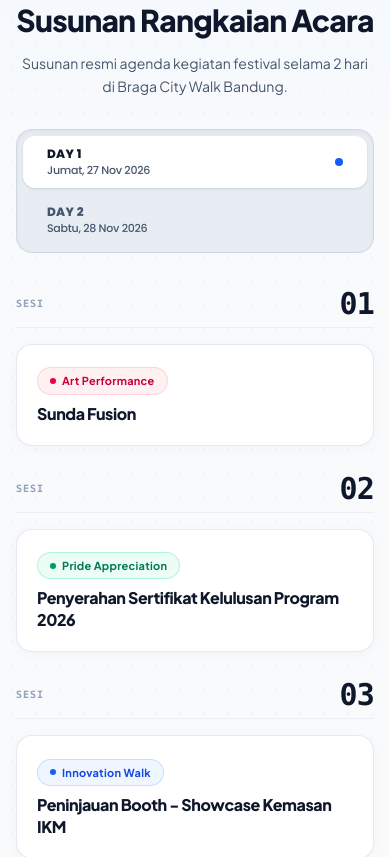
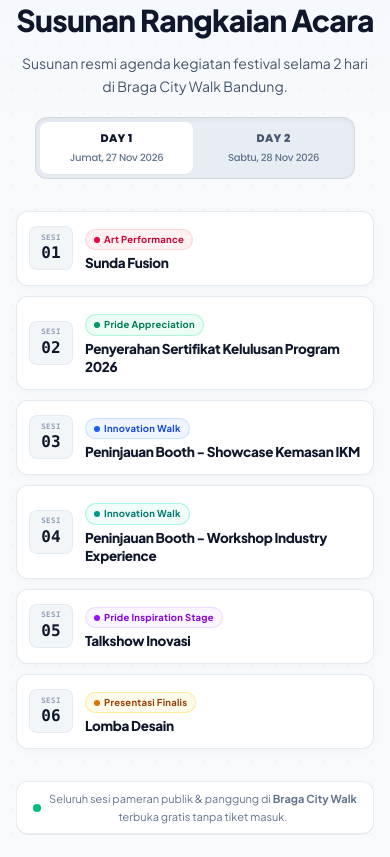
Before and after one commit to Syd-max/pride-industri-2026, a Next.js app: page / in a window 390 px wide. Shown: the part 7400-8257 px from the top of the page. Built offline with nearby package versions, Linux system fonts and the light colour scheme.

Commit message:
fix: compact and tighten rundown schedule cards and day switcher for mobile view

```diff
--- a/src/components/sections/ProgramSection.tsx
+++ b/src/components/sections/ProgramSection.tsx
@@ -248,57 +248,47 @@ export default function ProgramSection() {
           </p>
 
           {/* Apple-style Segmented Day Switcher */}
-          <div className="mt-8 sm:mt-10 inline-flex flex-col sm:flex-row p-1.5 rounded-2xl sm:rounded-full bg-slate-200/75 border border-slate-300/80 shadow-inner gap-1.5 w-full sm:w-auto font-[family-name:var(--font-poppins)]">
+          <div className="mt-5 sm:mt-8 grid grid-cols-2 p-1 sm:p-1.5 rounded-xl sm:rounded-full bg-slate-200/75 border border-slate-300/80 shadow-inner gap-1 w-full max-w-xs sm:max-w-none sm:w-auto sm:inline-flex sm:flex-row font-[family-name:var(--font-poppins)] mx-auto">
             {/* Day 1 Switcher */}
             <button
               type="button"
               onClick={() => setActiveDay('day1')}
-              className={`px-6 py-2.5 rounded-xl sm:rounded-full text-left sm:text-center transition-all cursor-pointer flex items-center justify-between sm:justify-center gap-3 ${
+              className={`px-3 sm:px-6 py-2 sm:py-2.5 rounded-lg sm:rounded-full text-center transition-all cursor-pointer flex flex-col items-center justify-center ${
                 activeDay === 'day1'
-                  ? 'bg-white text-slate-900 shadow-sm'
+                  ? 'bg-white text-slate-900 shadow-xs sm:shadow-sm'
                   : 'text-slate-600 hover:text-slate-900'
               }`}
             >
-              <div className="flex flex-col sm:items-center leading-tight">
-                <span className="text-xs sm:text-sm font-extrabold tracking-wide uppercase">
+              <span className="text-[11px] sm:text-sm font-extrabold tracking-wide uppercase">
                 DAY 1
               </span>
-                <span className="text-[11px] sm:text-xs font-medium tracking-tight text-slate-600 mt-0.5">
+              <span className="text-[10px] sm:text-xs font-medium tracking-tight text-slate-500 sm:text-slate-600 mt-0.5">
                 Jumat, 27 Nov 2026
               </span>
-              </div>
-              {activeDay === 'day1' && (
-                <span className="sm:hidden w-2 h-2 rounded-full bg-blue-600" />
-              )}
             </button>
 
             {/* Day 2 Switcher */}
             <button
               type="button"
               onClick={() => setActiveDay('day2')}
-              className={`px-6 py-2.5 rounded-xl sm:rounded-full text-left sm:text-center transition-all cursor-pointer flex items-center justify-between sm:justify-center gap-3 ${
+              className={`px-3 sm:px-6 py-2 sm:py-2.5 rounded-lg sm:rounded-full text-center transition-all cursor-pointer flex flex-col items-center justify-center ${
                 activeDay === 'day2'
-                  ? 'bg-white text-slate-900 shadow-sm'
+                  ? 'bg-white text-slate-900 shadow-xs sm:shadow-sm'
                   : 'text-slate-600 hover:text-slate-900'
               }`}
             >
-              <div className="flex flex-col sm:items-center leading-tight">
-                <span className="text-xs sm:text-sm font-extrabold tracking-wide uppercase">
+              <span className="text-[11px] sm:text-sm font-extrabold tracking-wide uppercase">
                 DAY 2
               </span>
-                <span className="text-[11px] sm:text-xs font-medium tracking-tight text-slate-600 mt-0.5">
+              <span className="text-[10px] sm:text-xs font-medium tracking-tight text-slate-500 sm:text-slate-600 mt-0.5">
                 Sabtu, 28 Nov 2026
               </span>
-              </div>
-              {activeDay === 'day2' && (
-                <span className="sm:hidden w-2 h-2 rounded-full bg-blue-600" />
-              )}
             </button>
           </div>
         </div>
 
         {/* ─── Apple-Inspired Visual Timeline Spine & Schedule Cards ─── */}
-        <div className="relative space-y-6 sm:space-y-8">
+        <div className="relative space-y-2.5 sm:space-y-6">
 
           {/* Continuous vertical timeline connector (Desktop only) */}
           <div
@@ -310,10 +300,10 @@ export default function ProgramSection() {
             return (
               <div
                 key={item.id}
-                className="relative flex flex-col sm:flex-row items-start gap-4 sm:gap-7 group"
+                className="relative flex flex-col sm:flex-row items-stretch sm:items-start sm:gap-7 group"
               >
-                {/* Left Column: Sequence Number (Tanpa Jam, Murni Susunan Acara) */}
-                <div className="w-full sm:w-[92px] flex-shrink-0 pt-1 flex items-center sm:items-end justify-between sm:justify-start sm:flex-col gap-0.5 border-b sm:border-b-0 pb-2 sm:pb-0 border-slate-200/60">
+                {/* Desktop-only: Left Column Sequence Number */}
+                <div className="hidden sm:flex sm:w-[92px] flex-shrink-0 pt-1 flex-col items-end gap-0.5">
                   <span className="text-[10px] font-mono font-bold uppercase tracking-widest text-slate-400">
                     SESI
                   </span>
@@ -322,7 +312,7 @@ export default function ProgramSection() {
                   </div>
                 </div>
 
-                {/* Center Timeline Node Bead (Desktop only) */}
+                {/* Desktop-only: Center Timeline Node Bead */}
                 <div
                   className="hidden sm:flex items-center justify-center relative z-10 flex-shrink-0 pt-2"
                   aria-hidden="true"
@@ -332,21 +322,34 @@ export default function ProgramSection() {
                   />
                 </div>
 
-                {/* Right Column: Clean & Refined Rundown Card */}
-                <div className="flex-1 w-full bg-white rounded-2xl sm:rounded-3xl p-5 sm:p-6 border border-slate-200/90 shadow-[0_2px_12px_rgba(15,23,42,0.03)] hover:border-slate-300 hover:shadow-[0_8px_24px_-6px_rgba(15,23,42,0.05)] transition-all">
-                  <div className="flex flex-col gap-2">
+                {/* Rundown Card (Mobile: compact integrated card; Desktop: spacious card) */}
+                <div className="flex-1 w-full bg-white rounded-xl sm:rounded-3xl p-3 sm:p-6 border border-slate-200/90 shadow-[0_2px_8px_rgba(15,23,42,0.03)] sm:shadow-[0_2px_12px_rgba(15,23,42,0.03)] hover:border-slate-300 hover:shadow-[0_8px_24px_-6px_rgba(15,23,42,0.05)] transition-all">
+                  <div className="flex items-center sm:items-start gap-3 sm:gap-4">
+                    {/* Mobile-only: Compact SESI Badge */}
+                    <div className="sm:hidden flex flex-col items-center justify-center w-11 h-11 rounded-lg bg-slate-100/90 border border-slate-200/80 shrink-0 text-center">
+                      <span className="text-[7.5px] font-mono font-bold uppercase tracking-wider text-slate-400 leading-none">
+                        SESI
+                      </span>
+                      <span className="text-base font-black font-mono text-slate-900 leading-tight mt-0.5 group-hover:text-blue-600 transition-colors">
+                        {item.step}
+                      </span>
+                    </div>
+
+                    {/* Content: Badge & Title */}
+                    <div className="flex-1 min-w-0 flex flex-col gap-1 sm:gap-2">
                       <div>
                         <span
-                        className={`inline-flex items-center gap-1.5 px-3 py-1 rounded-full text-[11px] font-bold tracking-wide border ${item.theme.badgeBg} ${item.theme.badgeText} ${item.theme.badgeBorder}`}
+                          className={`inline-flex items-center gap-1 sm:gap-1.5 px-2 sm:px-3 py-0.5 sm:py-1 rounded-full text-[9.5px] sm:text-[11px] font-bold tracking-wide border ${item.theme.badgeBg} ${item.theme.badgeText} ${item.theme.badgeBorder}`}
                         >
                           <span className={`w-1.5 h-1.5 rounded-full ${item.theme.dotColor}`} />
                           <span>{item.category}</span>
                         </span>
                       </div>
 
-                    <h3 className="text-base sm:text-xl font-extrabold text-slate-900 tracking-tight leading-snug">
+                      <h3 className="text-[13.5px] sm:text-xl font-extrabold text-slate-900 tracking-tight leading-snug">
                         {item.title}
                       </h3>
+                    </div>
                   </div>
                 </div>
               </div>
@@ -363,9 +366,9 @@ export default function ProgramSection() {
         </div>
 
         {/* Bottom Helpful Note */}
-        <div className="mt-12 text-center">
-          <div className="inline-flex items-center gap-2 p-3 sm:px-6 rounded-2xl bg-white border border-slate-200/80 text-xs text-slate-500 shadow-2xs">
-            <span className="w-2 h-2 rounded-full bg-emerald-500" />
+        <div className="mt-8 sm:mt-12 text-center">
+          <div className="inline-flex items-center gap-2 px-4 py-2 sm:px-6 sm:py-3 rounded-xl sm:rounded-2xl bg-white border border-slate-200/80 text-[11px] sm:text-xs text-slate-500 shadow-2xs">
+            <span className="w-2 h-2 rounded-full bg-emerald-500 shrink-0" />
             <span>
               Seluruh sesi pameran publik &amp; panggung di <strong>Braga City Walk</strong> terbuka gratis tanpa tiket masuk.
             </span>
```
Lines whose indentation alone changed are shown as unchanged.
